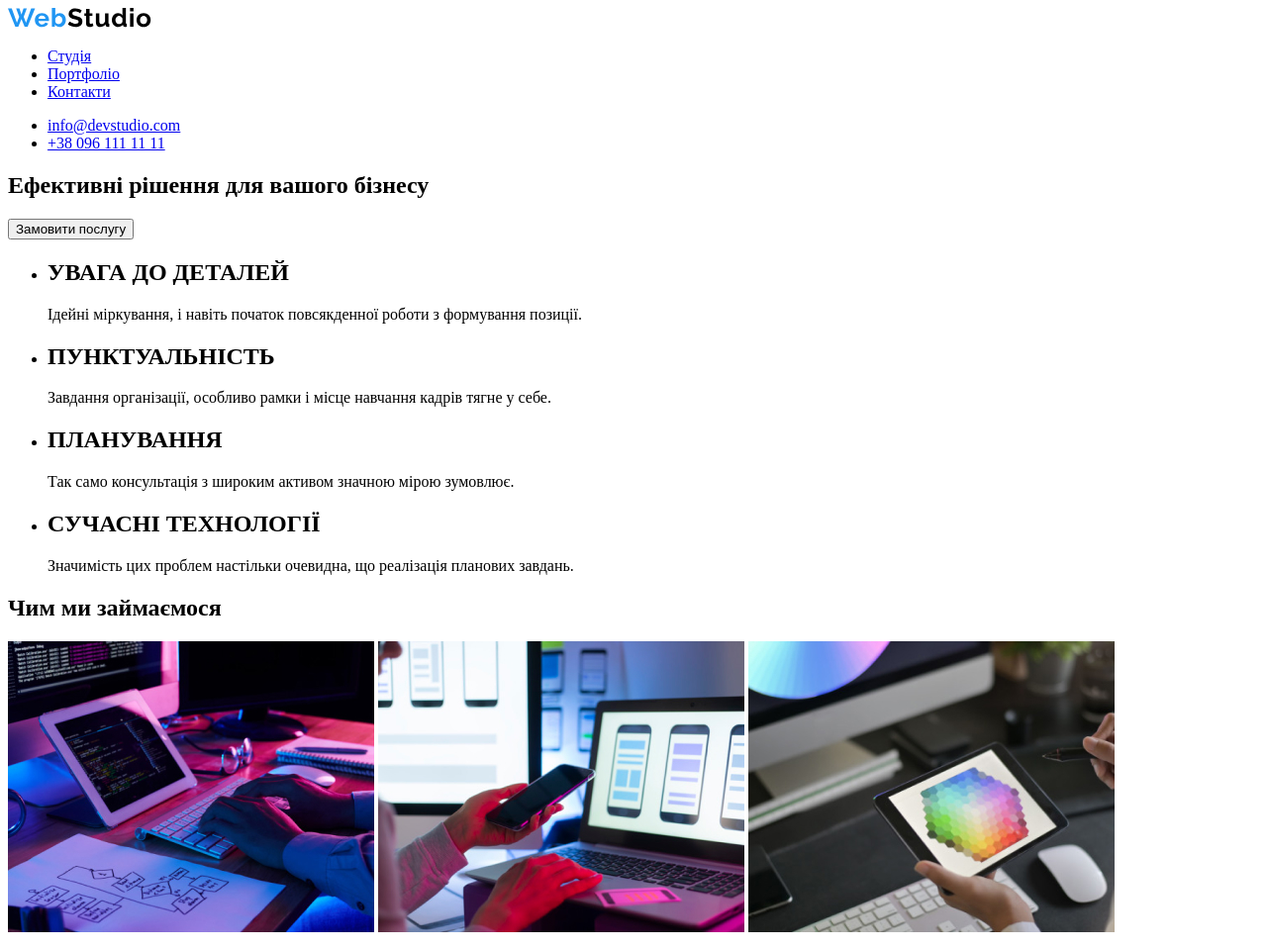
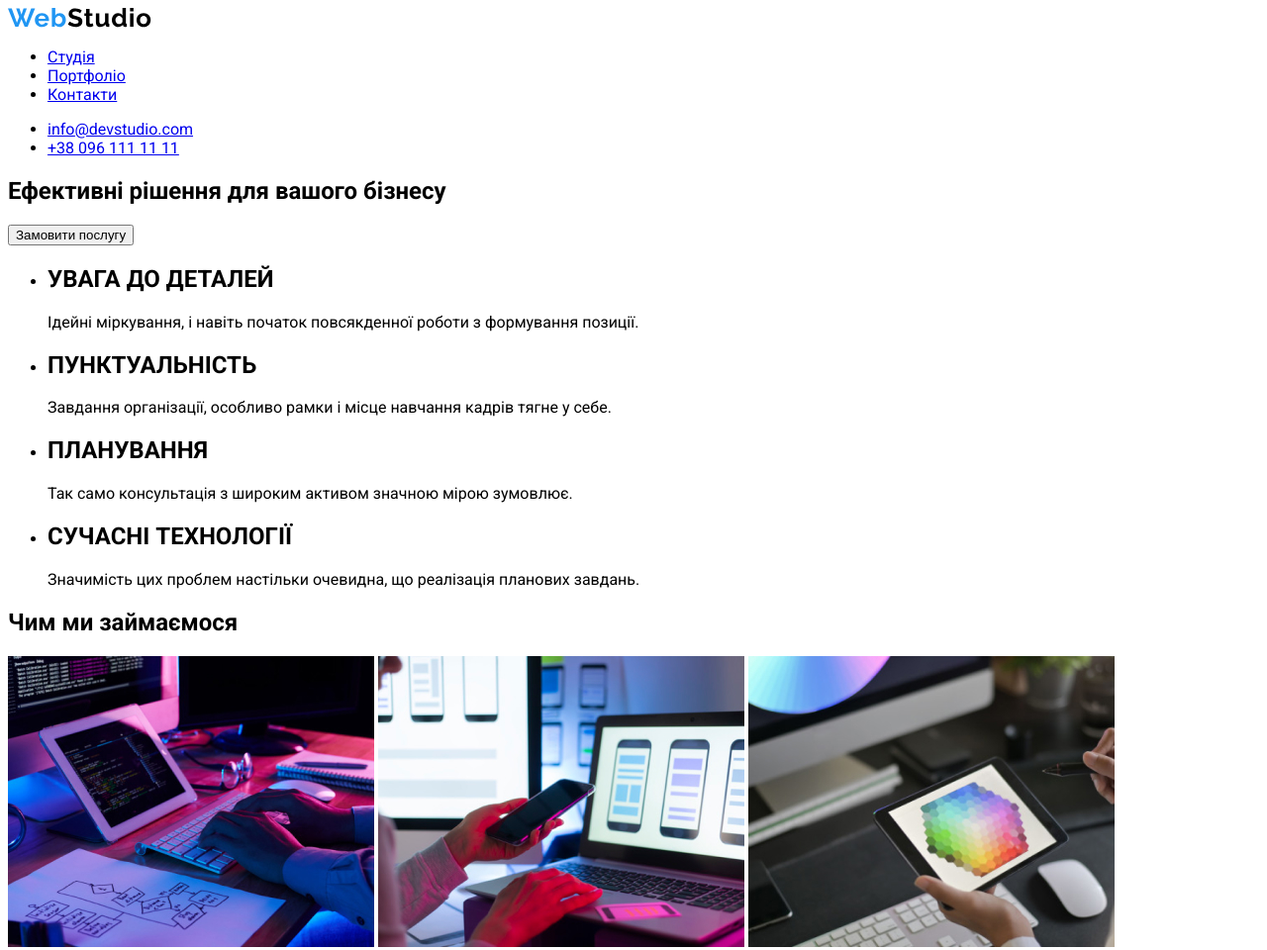
Before and after one commit to ulianaboiko/webstudio, a plain HTML site: page index.html in a window 1280 px wide. Shown: the top 960 px of the page at 99% size. Drawn offline with Linux system fonts and the light colour scheme.

Commit message:
трохи додала шрифти

```diff
--- a/index.html
+++ b/index.html
@@ -4,12 +4,18 @@
     <meta charset="UTF-8" />
     <meta name="viewport" content="width=device-width, initial-scale=1.0" />
     <title>WebStudio</title>
+    <link rel="preconnect" href="https://fonts.googleapis.com" />
+    <link rel="preconnect" href="https://fonts.gstatic.com" crossorigin />
+    <link
+      href="https://fonts.googleapis.com/css2?family=Raleway:wght@700&family=Roboto:wght@400;500;700;900&display=swap"
+      rel="stylesheet"
+    />
     <link rel="stylesheet" href="./src/css/style.css" />
   </head>
   <body>
     <!-- шапка сайту -->
     <header>
-      <a href="#">
+      <a href="#" class="logo">
         <img src="./src/images/logo.svg" alt="лого" />
       </a>
       <!-- навігація -->
@@ -114,7 +120,7 @@
     </main>
     <!-- підвал сайту -->
     <footer class="foot">
-      <a href="#">
+      <a href="#" class="logo">
         <img src="./src/images/logo2.svg" alt="лого" />
       </a>
       <ul class="addres">
--- a/src/css/style.css
+++ b/src/css/style.css
@@ -7,3 +7,34 @@
   --colorBackgroundPrimary: #2f303a;
   --colorBackgroundSecondary: #f5f4fa;
 }
+body {
+  font-family: "Roboto", sans-serif;
+  /* font-family: "Raleway", sans-serif; */
+}
+
+/* .logo {
+  font-family: "Raleway", sans-serif;
+  font-optical-sizing: auto;
+  font-weight: 700;
+  font-style: normal;
+}
+ .roboto-regular {
+  font-family: "Roboto", sans-serif;
+  font-weight: 400;
+  font-style: normal;
+}
+.roboto-medium {
+  font-family: "Roboto", sans-serif;
+  font-weight: 500;
+  font-style: normal;
+}
+.roboto-bold {
+  font-family: "Roboto", sans-serif;
+  font-weight: 700;
+  font-style: normal;
+}
+.roboto-black {
+  font-family: "Roboto", sans-serif;
+  font-weight: 900;
+  font-style: normal;
+} */
```
Also changed, not shown: src/pages/portfolio.html (+2 -2 lines).
